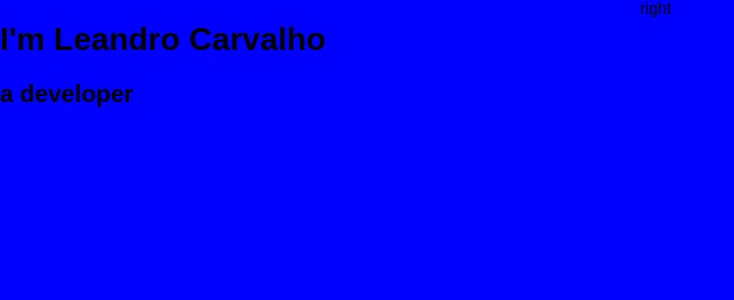
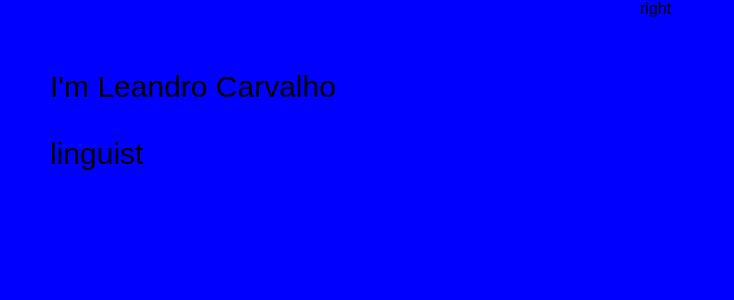
Before and after one commit to lndrcrvlh/carvalho-portfolio, a React (Create React App) app: page / in a window 1280 px wide. Shown: the top 300 px of the page, without its empty margins (0-734 px from the left). Built offline with nearby package versions, Linux system fonts and the light colour scheme; a web font is replaced by a local one.

Commit message:
adds animation to title-items

```diff
--- a/src/components/introduction/intro.css
+++ b/src/components/introduction/intro.css
@@ -1,12 +1,57 @@
-.intro{
-    display:flex;
+.intro {
+    display: flex;
     height: 100vh;
     background-color: blue;
 }
 
-.intro-left{
+.intro-wrapper {
+    padding: 50px;
+}
+
+.intro-heading {
+    font-size: 30px;
+    font-weight: 300;
+}
+
+.intro-title {
+    height: 50px;
+    overflow: hidden;
+}
+
+.intro-title-wrapper {
+    height: 100%;
+    animation: move 8s ease-out infinite alternate;
+}
+
+@keyframes move {
+    25% {
+        transform: translateY(-50px);
+    }
+
+    50% {
+        transform: translateY(-100px);
+    }
+
+    75% {
+        transform: translateY(-150px);
+    }
+
+    100% {
+        transform: translateY(-200px);
+    }
+}
+
+.intro-title-item {
+    height: 50px;
+    font-size: 30px;
+    display: flex;
+    align-items: center;
+}
+
+.intro-left {
     flex: 1;
 }
-.intro-right{
+
+.intro-right {
     flex: 1;
 }
--- a/src/components/introduction/intro.jsx
+++ b/src/components/introduction/intro.jsx
@@ -6,7 +6,16 @@ const Intro = () => {
             <div className="intro-left">
                 <div className="intro-wrapper">
                     <h1 class="intro-heading">I'm Leandro Carvalho</h1>
-                    <h2 class="intro-subheading">a developer</h2></div>
+                    <div className="intro-title">
+                        <div className="intro-title-wrapper">
+                            <div className="intro-title-item">developer</div>
+                            <div className="intro-title-item">father</div>
+                            <div className="intro-title-item">product guy</div>
+                            <div className="intro-title-item">linguist</div>
+                            <div className="intro-title-item">traveler</div>
+                        </div>
+                    </div>
+                </div>
             </div>
             <div className="intro-right">right</div>
         </div>
```
